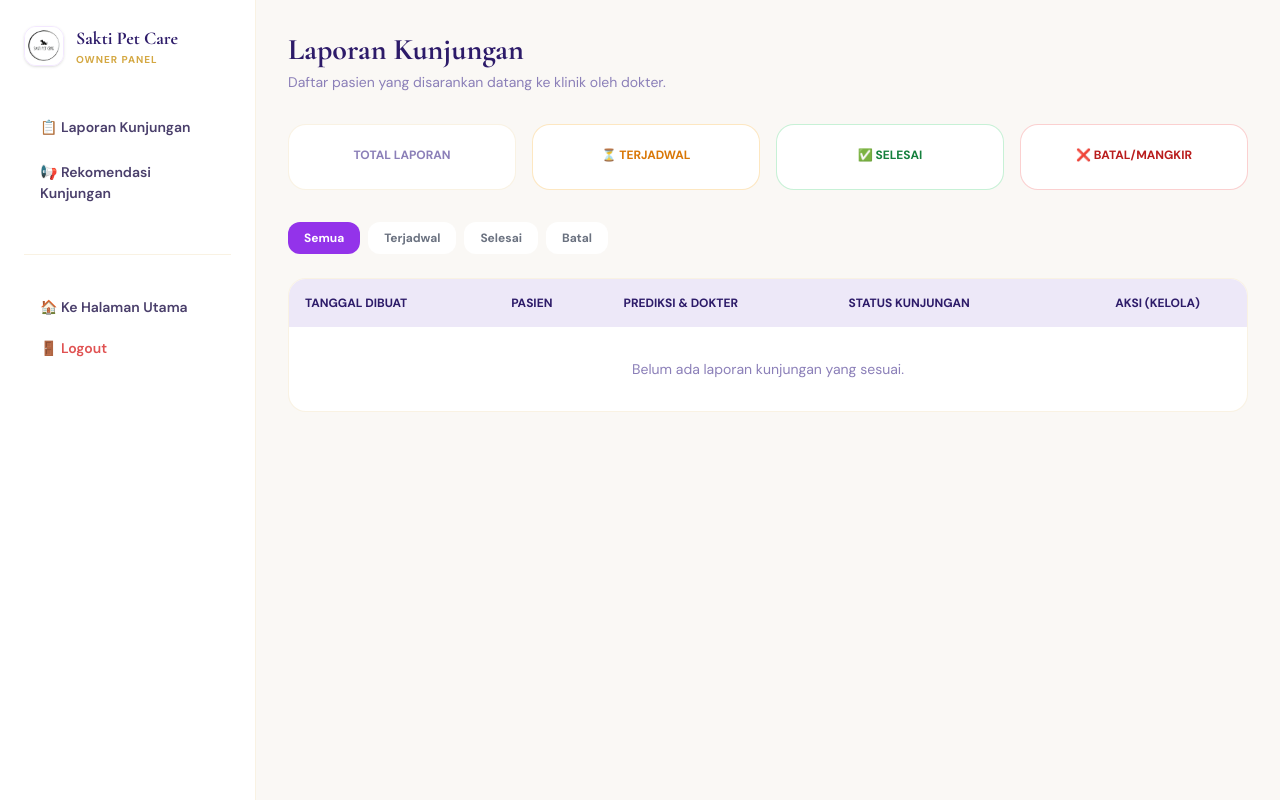
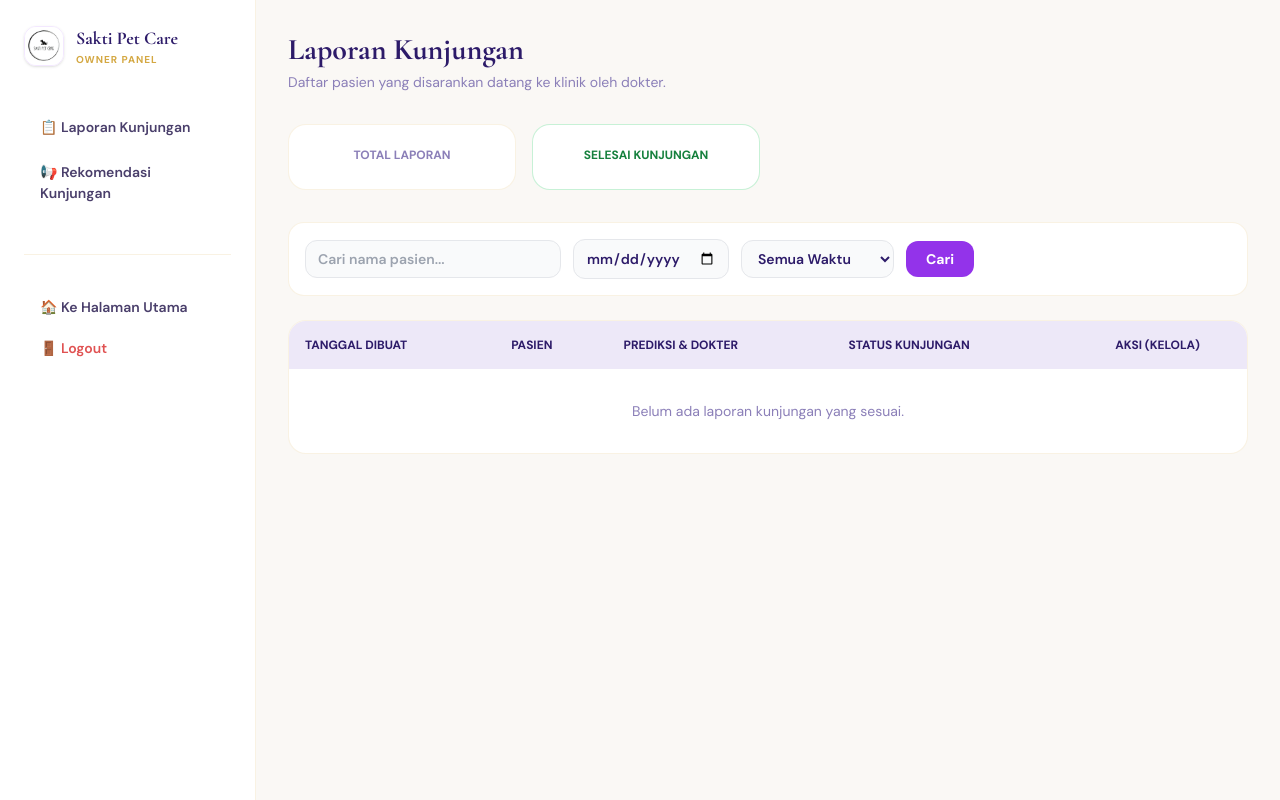
Before and after one commit to naubass/Project_Skripsi_AI_Cats_Skin_Disease_Detection, a FastAPI app: template templates/owner/laporan.html in a window 1280 px wide. Run offline with FastAPI, Linux system fonts and the light colour scheme; the template is opened without the code that fills it, so the values that code supplies are empty; some libraries are stand-ins or nearby versions.

Commit message:
update filter

```diff
--- a/database.py
+++ b/database.py
@@ -455,23 +455,25 @@ def delete_doctor_note(note_id: int, doctor_id: int) -> bool:
 # ── Helper: laporan kunjungan (konfirmasi kunjungan klinik) ──────────────────
 def confirm_visit(prediction_id: int, patient_id: int, doctor_id: int, catatan: str = None) -> int:
     """
-    Dipanggil saat dokter menekan tombol "Konfirmasi Kunjungan" di halaman
-    detail pasien. Menandai predictions.visit_confirmed = 1 dan membuat satu
-    baris baru di laporan_kunjungan. Return id laporan yang baru dibuat.
+    Menandai kunjungan sebagai 'selesai' secara otomatis saat dikonfirmasi dokter.
     """
     conn = get_db()
     cursor = conn.cursor()
     try:
         now = __import__("datetime").datetime.now()
+
+        # 1. Update status prediksi sebagai sudah kunjungan
         cursor.execute(
             "UPDATE predictions SET visit_confirmed = 1, visit_confirmed_at = %s WHERE id = %s",
             (now, prediction_id)
         )
+
+        # 2. Masukkan ke laporan_kunjungan dengan status 'selesai' dan visit_date = now
         cursor.execute(
             """INSERT INTO laporan_kunjungan
-               (prediction_id, patient_id, confirmed_by, catatan_kunjungan, status, created_at)
-               VALUES (%s, %s, %s, %s, 'terjadwal', %s)""",
-            (prediction_id, patient_id, doctor_id, catatan, now)
+               (prediction_id, patient_id, confirmed_by, catatan_kunjungan, status, visit_date, created_at)
+               VALUES (%s, %s, %s, %s, 'selesai', %s, %s)""",
+            (prediction_id, patient_id, doctor_id, catatan, now, now)
         )
         conn.commit()
         return cursor.lastrowid
@@ -480,11 +482,7 @@ def confirm_visit(prediction_id: int, patient_id: int, doctor_id: int, catatan:
         conn.close()
 
 
-def get_all_laporan_kunjungan(status: str = None) -> list:
-    """
-    Ambil semua laporan kunjungan (untuk halaman /laporan, diakses dokter &
-    owner), terbaru dulu. Filter opsional berdasarkan status.
-    """
+def get_all_laporan_kunjungan(status: str = None, search: str = None) -> list:
     conn = get_db()
     cursor = conn.cursor(dictionary=True)
     try:
@@ -497,12 +495,21 @@ def get_all_laporan_kunjungan(status: str = None) -> list:
             JOIN users d ON lk.confirmed_by = d.id
             JOIN predictions p ON lk.prediction_id = p.id
         """
-        params = ()
+        conditions = []
+        params = []
+
         if status:
-            base += " WHERE lk.status = %s"
-            params = (status,)
+            conditions.append("lk.status = %s")
+            params.append(status)
+        if search:
+            conditions.append("u.name LIKE %s")
+            params.append(f"%{search}%")
+
+        if conditions:
+            base += " WHERE " + " AND ".join(conditions)
         base += " ORDER BY lk.created_at DESC"
-        cursor.execute(base, params)
+
+        cursor.execute(base, tuple(params))
         return cursor.fetchall()
     finally:
         cursor.close()
@@ -545,15 +552,11 @@ def update_laporan_kunjungan_status(laporan_id: int, status: str, visit_date=Non
         cursor.close()
         conn.close()
 
-def get_pending_recommendations() -> list:
-    """
-    Ambil semua riwayat di mana dokter menyarankan kunjungan (need_visit = 1)
-    TETAPI belum dikonfirmasi kehadirannya di tabel predictions.
-    """
+def get_pending_recommendations(search: str = None) -> list:
     conn = get_db()
     cursor = conn.cursor(dictionary=True)
     try:
-        cursor.execute("""
+        sql = """
             SELECT dn.id AS note_id, dn.note, dn.created_at AS note_date,
                    p.id AS prediction_id, p.label, p.confidence,
                    u.id AS patient_id, u.name AS patient_name, u.email AS patient_email,
@@ -563,8 +566,14 @@ def get_pending_recommendations() -> list:
             JOIN users u ON p.user_id = u.id
             JOIN users d ON dn.doctor_id = d.id
             WHERE dn.need_visit = 1 AND p.visit_confirmed = 0
-            ORDER BY dn.created_at DESC
-        """)
+        """
+        params = []
+        if search:
+            sql += " AND u.name LIKE %s"
+            params.append(f"%{search}%")
+        sql += " ORDER BY dn.created_at DESC"
+
+        cursor.execute(sql, tuple(params))
         return cursor.fetchall()
     finally:
         cursor.close()
--- a/templates/owner/laporan.html
+++ b/templates/owner/laporan.html
@@ -23,7 +23,6 @@
 <body>
 
 <div class="flex flex-col md:flex-row min-h-screen">
-  <!-- Pastikan kamu punya sidebar khusus owner, atau sesuaikan path-nya -->
   {% include "owner/_sidebar.html" %}
 
   <main class="flex-1 p-5 md:p-8 min-w-0 overflow-y-auto">
@@ -40,27 +39,33 @@
         <p class="text-xs font-bold uppercase mb-1" style="color:var(--text-soft)">Total Laporan</p>
         <p class="serif text-3xl font-bold" style="color:var(--purple-deep)">{{ stats.total }}</p>
       </div>
-      <div class="stat-card text-center" style="border-color:#f59e0b40">
-        <p class="text-xs font-bold uppercase mb-1" style="color:#d97706">⏳ Terjadwal</p>
-        <p class="serif text-3xl font-bold" style="color:#d97706">{{ stats.terjadwal }}</p>
-      </div>
       <div class="stat-card text-center" style="border-color:#22c55e40">
-        <p class="text-xs font-bold uppercase mb-1" style="color:#15803d">✅ Selesai</p>
+        <p class="text-xs font-bold uppercase mb-1" style="color:#15803d">Selesai Kunjungan</p>
         <p class="serif text-3xl font-bold" style="color:#15803d">{{ stats.selesai }}</p>
-      </div>
-      <div class="stat-card text-center" style="border-color:#ef444440">
-        <p class="text-xs font-bold uppercase mb-1" style="color:#b91c1c">❌ Batal/Mangkir</p>
-        <p class="serif text-3xl font-bold" style="color:#b91c1c">{{ stats.batal }}</p>
       </div>
     </div>
 
-    <!-- Filter Status -->
-    <div class="mb-6 flex gap-2">
-      <a href="/laporan" class="px-4 py-2 text-xs font-bold rounded-xl transition-all {{ 'bg-purple-600 text-white' if not status_filter else 'bg-white text-gray-500 hover:bg-gray-100' }}">Semua</a>
-      <a href="/laporan?status=terjadwal" class="px-4 py-2 text-xs font-bold rounded-xl transition-all {{ 'bg-yellow-500 text-white' if status_filter == 'terjadwal' else 'bg-white text-gray-500 hover:bg-gray-100' }}">Terjadwal</a>
-      <a href="/laporan?status=selesai" class="px-4 py-2 text-xs font-bold rounded-xl transition-all {{ 'bg-green-500 text-white' if status_filter == 'selesai' else 'bg-white text-gray-500 hover:bg-gray-100' }}">Selesai</a>
-      <a href="/laporan?status=batal" class="px-4 py-2 text-xs font-bold rounded-xl transition-all {{ 'bg-red-500 text-white' if status_filter == 'batal' else 'bg-white text-gray-500 hover:bg-gray-100' }}">Batal</a>
-    </div>
+    <!-- Filter Multi (Status & Waktu) -->
+    <form method="get" action="/laporan" class="mb-6 flex flex-wrap gap-3 items-center p-4 bg-white rounded-2xl border" style="border-color:rgba(212,168,67,0.15)">
+
+      <!-- Search Input -->
+      <input type="text" name="q" value="{{ search_query or '' }}" placeholder="Cari nama pasien..."
+            class="text-sm font-semibold bg-gray-50 border rounded-xl px-3 py-2 w-full sm:w-64 focus:outline-none focus:ring-2 focus:ring-purple-300">
+
+      <!-- Kalender Filter (Menggantikan Status) -->
+      <input type="date" name="date" value="{{ date_filter or '' }}"
+            class="text-sm font-semibold bg-gray-50 border rounded-xl px-3 py-2 w-full sm:w-auto focus:outline-none focus:ring-2 focus:ring-purple-300" style="color:var(--purple-deep)">
+
+      <!-- Waktu -->
+      <select name="time" class="text-sm font-semibold bg-gray-50 border rounded-xl px-3 py-2 focus:outline-none focus:ring-2 focus:ring-purple-300" style="color:var(--purple-deep)">
+        <option value="all" {% if time_filter == 'all' %}selected{% endif %}>Semua Waktu</option>
+        <option value="mingguan" {% if time_filter == 'mingguan' %}selected{% endif %}>7 Hari Terakhir</option>
+        <option value="bulanan" {% if time_filter == 'bulanan' %}selected{% endif %}>30 Hari Terakhir</option>
+        <option value="tahunan" {% if time_filter == 'tahunan' %}selected{% endif %}>1 Tahun Terakhir</option>
+      </select>
+
+      <button type="submit" class="px-5 py-2 bg-purple-600 text-white text-sm font-bold rounded-xl hover:bg-purple-700">Cari</button>
+    </form>
 
     <!-- Tabel Daftar Laporan -->
     <div class="stat-card overflow-hidden p-0">
@@ -91,8 +96,10 @@
                 {% if r.status == 'terjadwal' %}
                   <span class="inline-block px-2 py-1 text-[10px] font-bold uppercase rounded bg-yellow-100 text-yellow-700">⏳ Terjadwal</span>
                 {% elif r.status == 'selesai' %}
-                  <span class="inline-block px-2 py-1 text-[10px] font-bold uppercase rounded bg-green-100 text-green-700">✅ Selesai</span><br>
-                  <span class="text-[10px] text-gray-500">{{ r.visit_date }}</span>
+                  <div class="flex flex-col gap-1">
+                    <span class="inline-block px-2 py-1 text-[10px] font-bold uppercase rounded bg-green-100 text-green-700">✅ Selesai</span>
+                    <span class="text-[10px] font-bold" style="color:var(--purple-mid)">📅 {{ r.visit_date }}</span>
+                  </div>
                 {% elif r.status == 'batal' %}
                   <span class="inline-block px-2 py-1 text-[10px] font-bold uppercase rounded bg-red-100 text-red-700">❌ Batal</span>
                 {% endif %}
@@ -104,16 +111,6 @@
                    style="background: var(--purple-mid); hover:opacity:0.9;">
                   🔍 Lihat Detail
                 </a>
-
-                <!-- Form Update Status (Ubah Cepat dari Tabel) -->
-                <form method="post" action="/laporan/{{ r.id }}/status" class="block w-full">
-                  <select name="status" onchange="this.form.submit()"
-                          class="w-full text-[11px] font-semibold rounded p-1.5 border cursor-pointer focus:outline-none focus:ring-2 focus:ring-purple-300 text-center">
-                    <option value="terjadwal" {% if r.status == 'terjadwal' %}selected{% endif %}>Ubah: Terjadwal</option>
-                    <option value="selesai" {% if r.status == 'selesai' %}selected{% endif %}>Ubah: Selesai</option>
-                    <option value="batal" {% if r.status == 'batal' %}selected{% endif %}>Ubah: Batal</option>
-                  </select>
-                </form>
               </td>
             </tr>
             {% else %}
```
Also changed, not shown: controllers/laporan_controller.py (+68 -13 lines), templates/owner/laporan_rekomendasi.html (+23 -1 lines).
